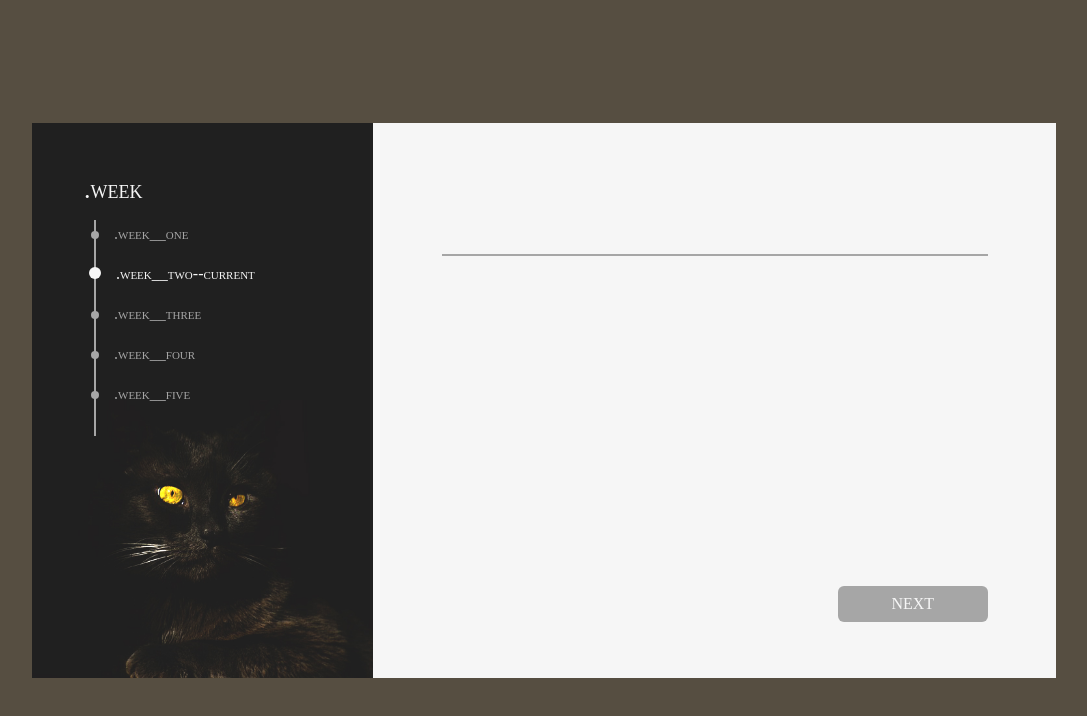
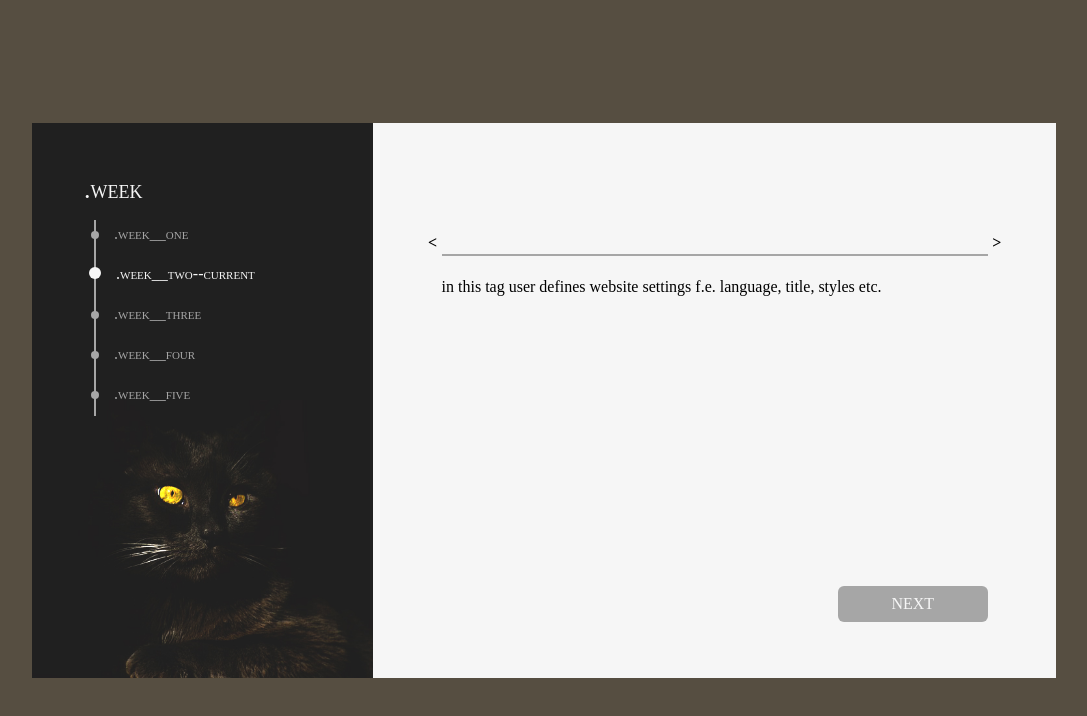
Before and after one commit to SalamanderKrajza/frontend-form, a website: page index.html in a window 1280 px wide. Shown: the whole page, without its empty margins (96-1183 px from the left). Drawn offline with Linux system fonts and the light colour scheme.

Commit message:
Add some styles/content to right side
Now i am thinking how to deal with BEM and semantics.

```diff
--- a/index.html
+++ b/index.html
@@ -4,6 +4,7 @@
     <meta charset="UTF-8" />
     <meta name="viewport" content="width=device-width, initial-scale=1.0" />
     <title>Document</title>
+    <link href="html/w1q1.html" rel="import" />
     <link rel="stylesheet" type="text/css" href="css/styles.css" />
     <link rel="stylesheet" type="text/css" href="css/normalize.css" />
   </head>
@@ -23,18 +24,25 @@
       <section class="right">
         <form action="" class="form">
           <label class="form__label">
-            <input type="text" class="form__input"/>
+            <span class="form__before-input">&lt;</span>
+            <input type="text" class="form__input" pattern="head" required />
+            <span class="form__after-input">&gt;</span>
+            <h2 class="form__text">
+              in this tag user defines website settings f.e. language, title,
+              styles etc.
+            </h2>
           </label>
-          <input class="form__confirmation" type="submit" value="NEXT"/>
+          <input class="form__confirmation" type="submit" value="NEXT" />
         </form>
       </section>
     </main>
     <script>
-      let myWeeks = document.querySelectorAll('.week')
+      //Navigation shit
+      let myWeeks = document.querySelectorAll(".week");
       if (myWeeks.length > 0) {
         //Hide all weeks
-        myWeeks.forEach(function(week){
-          week.classList.add('hidden')
+        myWeeks.forEach(function (week) {
+          week.classList.add("hidden");
         });
 
         //Then decide which should be shown
@@ -42,31 +50,29 @@
         let listStart = 0;
         let listEnd = 0;
         //Find start of the list
-        if (current__week>1) {
-          listStart = current__week-1;
-        }
-        else{
+        if (current__week > 1) {
+          listStart = current__week - 1;
+        } else {
           listStart = 1;
         }
 
         //Find end of the list
-        if (listStart + 4 <= myWeeks.length){
-          listEnd = listStart+4;
-        }
-        else{
+        if (listStart + 4 <= myWeeks.length) {
+          listEnd = listStart + 4;
+        } else {
           listEnd = myWeeks.length;
         }
 
         //For testing
-        console.log(`We have list from ${listStart} to ${listEnd}`)
+        console.log(`We have list from ${listStart} to ${listEnd}`);
 
         //Show desired weeks
-        for (i = listStart-1; i<listEnd; i++){
-          myWeeks[i].classList.remove('hidden')
+        for (i = listStart - 1; i < listEnd; i++) {
+          myWeeks[i].classList.remove("hidden");
         }
 
         //Highlight current week
-        myWeeks[current__week-1].classList.add('week--current');
+        myWeeks[current__week - 1].classList.add("week--current");
       }
     </script>
   </body>
--- a/scss/styles.scss
+++ b/scss/styles.scss
@@ -48,7 +48,7 @@ html {
   background-position: center bottom;
   display: grid;
   grid-template-columns: 10px auto;
-  grid-template-rows: 40px repeat(10, 30px);
+  grid-template-rows: 40px repeat(6, 30px) 5px;
   grid-column-gap: 16px;
   grid-row-gap: 10px;
 
@@ -151,6 +151,32 @@ html {
     position: relative;
 }
 
+.form__before-input{
+    position: absolute;
+    top: 20%;
+    margin-left: 8%;
+    font-family: montserrat;
+    font-weight: bold;
+}
+
+.form__after-input{
+    position: absolute;
+    top: 20%;
+    right: 0;
+    margin-right: 8%;
+    font-family: montserrat;
+    font-weight: bold;
+}
+
+.form__text{
+    position: absolute;
+    top: 28%;
+    margin: 0 10%;
+    font-family: montserrat;
+    font-size: 16px;
+    font-weight: normal;
+}
+
 .form__input{
     width: 80%;
     position: absolute;
@@ -161,6 +187,7 @@ html {
     border-bottom: 2px solid $my-gray;
     font-family: montserrat;
 }
+
 
 .form__input:focus{
     border-bottom: 2px solid $my-black;
@@ -179,3 +206,7 @@ html {
     font-size: 16px;
     border-radius: 6px;
 }
+
+.form:valid .form__confirmation{
+    background: $my-green;
+}
```
Also changed, not shown: html/w1q1.html (added, +1 -0 lines), css/styles.css.
